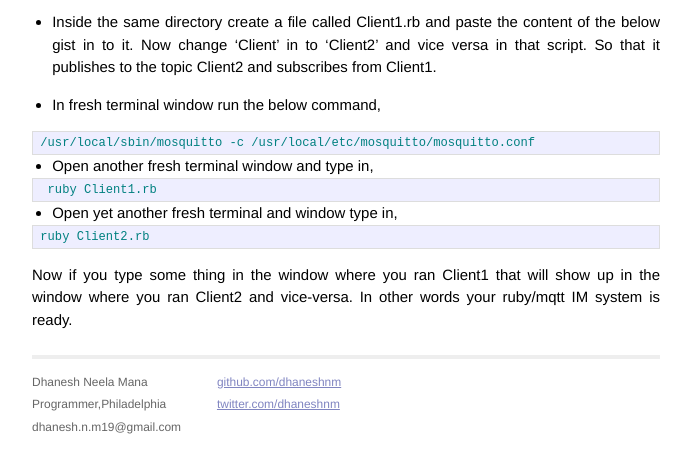
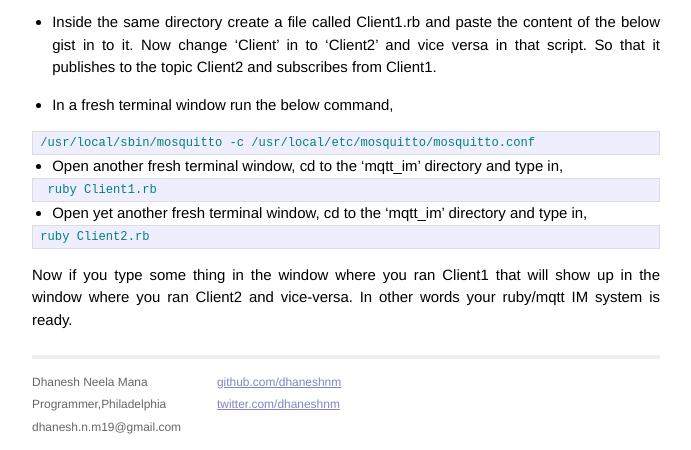
Before and after one commit to dhaneshnm/dhaneshnm.github.io, a Jekyll site: the page built from _posts/2015-08-18-mqtt_im_in_ruby.markdown, in a window 1280 px wide, cut to the strip 885-1335 px from the top of the page. Shown: the whole strip, without its empty margins (294-985 px from the left). Built offline with Jekyll 4.4.1, drawn with Linux system fonts in a browser that asks for light colours; Markdown is read by kramdown in place of the engine named in the settings.

Commit message:
style changes

```diff
--- a/_posts/2015-08-18-mqtt_im_in_ruby.markdown
+++ b/_posts/2015-08-18-mqtt_im_in_ruby.markdown
@@ -41,19 +41,19 @@ gem install mqtt
 
 *	Inside the same directory create a file called Client1.rb and paste the content of the below gist in to it. Now change 'Client' in to 'Client2' and vice versa in that script. So that it publishes to the topic Client2 and subscribes from Client1.
 
-*	In fresh terminal window run the below command,
+*	In a fresh terminal window run the below command,
 
 {% highlight lisp %}
 /usr/local/sbin/mosquitto -c /usr/local/etc/mosquitto/mosquitto.conf
 {% endhighlight %}
 
-*	Open another fresh terminal window and type in,
+*	Open another fresh terminal window, cd to the  'mqtt_im' directory and type in,
 
 {% highlight lisp %}
  ruby Client1.rb
 {% endhighlight %}
 
-*	Open yet another fresh terminal and window type in,
+*	Open yet another fresh terminal window, cd to the  'mqtt_im' directory  and  type in,
 
 {% highlight lisp %}
 ruby Client2.rb
```
